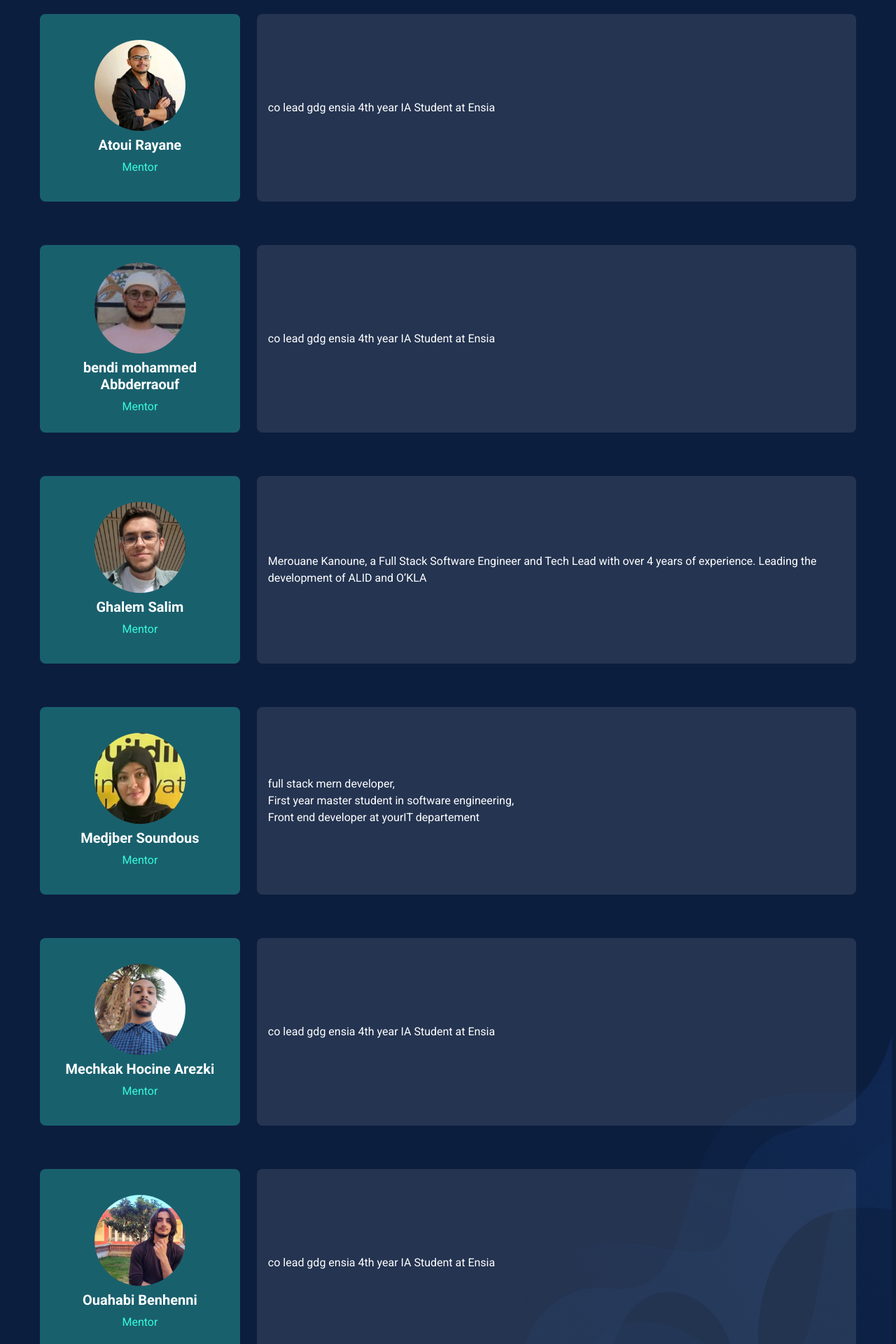
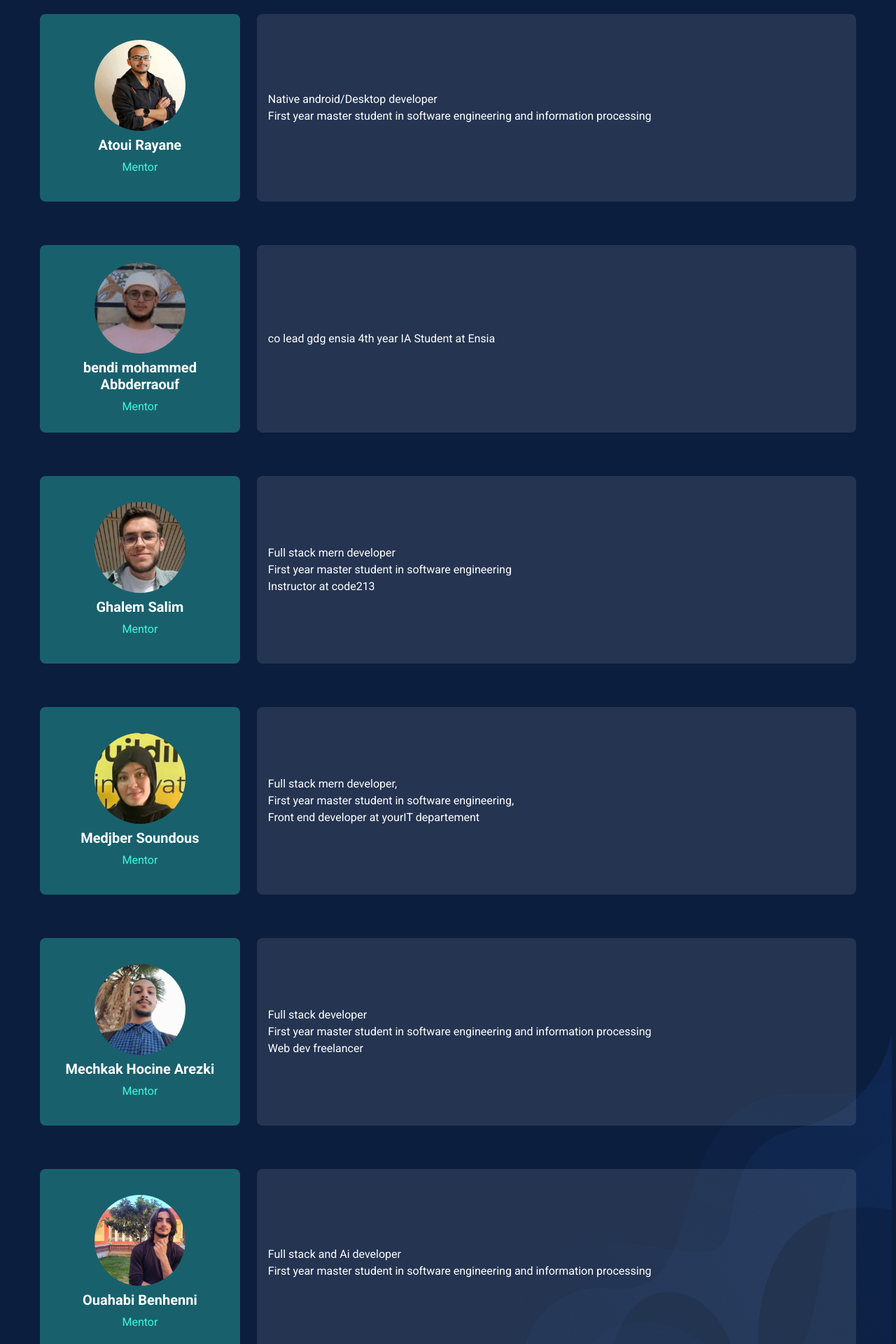
Before and after one commit to DevUp-Umbb-Club/Smart-City-website-front, a React (Vite) app: page / in a window 1280 px wide. Shown: the part 3340-5260 px from the top of the page at 70% size. Built offline with nearby package versions, Linux system fonts and the light colour scheme; no server answers.

Commit message:
added components

```diff
--- a/src/components/HeroSection/HeroSection.jsx
+++ b/src/components/HeroSection/HeroSection.jsx
@@ -5,7 +5,6 @@ import './HeroSection.css';
 
 import herosectionImage from '../../assets/herosection.png'
 const HeroSection = ({ setIsModalOpen }) => {
-
   return (
     <section className="hero-section" id="home">
 
--- a/src/components/Judges/Judges.jsx
+++ b/src/components/Judges/Judges.jsx
@@ -42,7 +42,11 @@ const Judges = () => {
             </div>
             <div className="judges-card-content">
               <p>
-              co lead gdg ensia 4th year IA Student at Ensia
+              Native android/Desktop developer
+              <br />
+              First year master student in software engineering and information processing
+
+
               </p>
             </div>
           </div>
@@ -62,6 +66,8 @@ const Judges = () => {
           </div>
 
 
+
+
           <div className="judges-card">
             <div className="judges-card-header">
               <img src={ghalemsalim} alt="judge" />
@@ -70,9 +76,11 @@ const Judges = () => {
             </div>
             <div className="judges-card-content">
               <p>
-                Merouane Kanoune, a Full Stack Software Engineer and Tech Lead
-                with over 4 years of experience. Leading the development of ALID
-                and O’KLA
+                Full stack mern developer
+                <br />
+                First year master student in software engineering
+                <br />
+                Instructor at code213
               </p>
             </div>
           </div>
@@ -85,7 +93,7 @@ const Judges = () => {
             </div>
             <div className="judges-card-content">
               <p>
-              full stack mern developer,
+              Full stack mern developer,
               <br />
                 First year master student in software engineering,
                 <br />
@@ -109,15 +117,14 @@ const Judges = () => {
             </div>
             <div className="judges-card-content">
               <p>
-              co lead gdg ensia 4th year IA Student at Ensia
+              Full stack developer
+              <br />
+                First year master student in software engineering and information processing
+                <br />
+                Web dev freelancer
               </p>
             </div>
           </div>
-
-
-
-
-
 
 
           <div className="judges-card">
@@ -128,10 +135,17 @@ const Judges = () => {
             </div>
             <div className="judges-card-content">
               <p>
-              co lead gdg ensia 4th year IA Student at Ensia
+                Full stack and Ai developer
+                <br />
+              First year master student in software engineering and information processing
               </p>
             </div>
           </div>
+
+
+
+
+
         </div>
       </div>
     </section>
--- a/src/components/StillHaveAQuestion/StiHaveAQuestion.css
+++ b/src/components/StillHaveAQuestion/StiHaveAQuestion.css
@@ -30,7 +30,7 @@
     position: absolute;
     left: -20px;
     bottom: -200px;
-    z-index: -100;
+    z-index: -50;
 
 }
 .still-have-a-question-content h2 {
```
